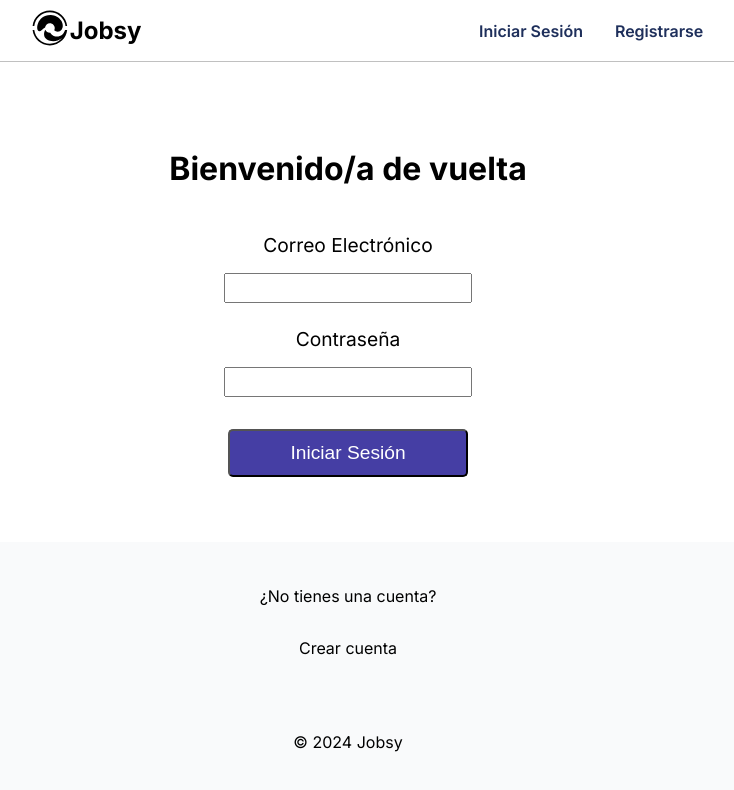
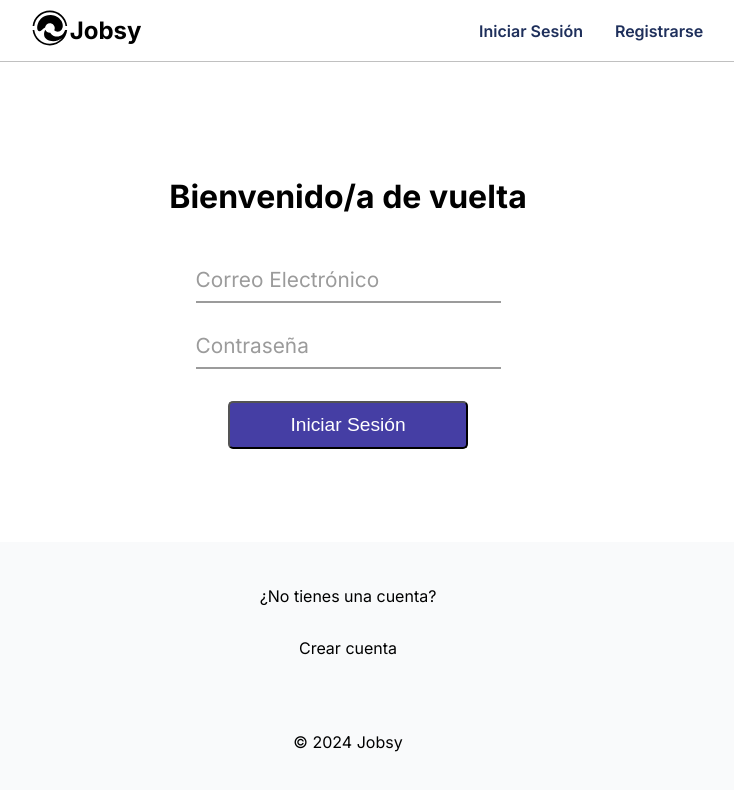
Before and after one commit to Kascencio/jobsy-main, a Next.js app: page /login in a window 1280 px wide. Shown: the top 790 px of the page, without its empty margins (292-1026 px from the left). Built offline with nearby package versions, Linux system fonts and the light colour scheme; no server answers; a web font is replaced by a local one.

Commit message:
"Refactored Button, Header, and Input components; updated styles in components.module.css and login.module.css"

```diff
--- a/src/app/components/Button.tsx
+++ b/src/app/components/Button.tsx
@@ -10,7 +10,7 @@ interface ButtonProps {
   export default function Button({ label, onClick, type = 'button', className  }: ButtonProps) {
     return (
       <button
-        className={`bg-blue-600 text-white px-4 py-2 rounded hover:bg-blue-700 transition-colors ${className}`}
+        className={` ${className}`}
         onClick={onClick}
         type={type}
       >
--- a/src/app/components/Header.tsx
+++ b/src/app/components/Header.tsx
@@ -49,7 +49,7 @@ export default function Header() {
             <Link href="/perfil">
               <span className="mr-4">Perfil</span>
             </Link>
-            <button onClick={() => signOut()} className={Style.button_active}>
+            <button style={{width: '18vh'}} onClick={() => signOut()} className={Style.button_active}>
               Cerrar Sesión
             </button>
           </>
--- a/src/app/components/Input.tsx
+++ b/src/app/components/Input.tsx
@@ -4,24 +4,25 @@ interface InputProps {
     label: string;
     type: string;
     name: string;
+    holder: string;
     value?: string;
-    classname?: string;
     onChange?: (e: React.ChangeEvent<HTMLInputElement>) => void;
     required?: boolean;
   }
 
-  export default function Input({ label, type, name, value, onChange, required = false, classname }: InputProps) {
+  export default function Input({ label, type, name, value, onChange, required = false, holder}: InputProps) {
     return (
       <div className={Style.container_inputs}>
-        <label className={Style.label}>{label}</label>
         <input
-          className={classname}
+          className={Style.inputs}
           type={type}
           name={name}
           value={value}
           onChange={onChange}
           required={required}
+          placeholder={holder}
         />
+        <label className={Style.label}>{label}</label>
       </div>
     );
   }
--- a/src/app/components/componets.module.css
+++ b/src/app/components/componets.module.css
@@ -21,6 +21,14 @@
 
 .header nav{
     font-size: 1rem;
+    display: flex;
+    align-items: center;
+    justify-content: center;
+    flex-direction: row;
+}
+
+.header ul{
+    list-style-type: none;
 }
 
 .header span{
@@ -49,33 +57,77 @@
     align-items: center;
 }
 
-.container_inputs{
-    width: 100%;
-    height: auto;
+.forms{
     display: flex;
     justify-content: center;
     align-items: center;
-    flex-direction: column;
-    font-family: "Inter", sans-serif;
-    font-optical-sizing: auto;
-    font-style: normal;
+    width: 30vh;
+    height: 30vh;
 }
 
-.label{
-    font-size: 1.1rem;
-    margin-bottom: 2vh;
-    margin-top: 3vh;
+.container_inputs{
+  position: relative;
+  padding: 15px 0 0;
+  margin-top: 10px;
+  width: 100%;
 }
 
-.input{
-    width: 20vh;
-    background-color: #ffffff;
-    border-radius: 2px;
-    height: 3vh;
+.inputs {
+  font-family: inherit;
+  width: 100%;
+  border: 0;
+  border-bottom: 2px solid #9b9b9b;
+  outline: 0;
+  font-size: 1.3rem;
+  color: black;
+  padding: 7px 0;
+  background: transparent;
+  transition: border-color 0.2s;
+
+  &::placeholder {
+    color: transparent;
+  }
+
+  &:placeholder-shown ~ .label {
+    font-size: 1.3rem;
+    cursor: text;
+    top: 20px;
+  }
 }
 
+.label {
+  position: absolute;
+  top: 0;
+  display: block;
+  transition: 0.2s;
+  font-size: 1rem;
+  color: #9b9b9b;
+}
+
+.inputs:focus {
+  ~ .label {
+    position: absolute;
+    top: 0;
+    display: block;
+    transition: 0.2s;
+    font-size: 1rem;
+    color: #11998e;
+    font-weight:700;
+  }
+  padding-bottom: 6px;
+  font-weight: 700;
+  border-width: 3px;
+  border-image: linear-gradient(to right, #11998e,#38ef7d);
+  border-image-slice: 1;
+}
+/* reset input */
+.input{
+  &:required,&:invalid { box-shadow:none; }
+}
+
+
 .button{
-    width: 18vh;
+    width: 30vh;
     height: 5vh;
     margin-top: 3vh;
     font-size: 1rem;
@@ -257,16 +309,8 @@
         height: 10vh;
     }
 
-    .container_inputs{
-        font-size: 1.2rem;
-    }
+    .form{
 
-    .label{
-        font-size: 1.2rem;
-    }
-
-    .input{
-        width: 28vh;
     }
 
     .button{
--- a/src/app/login/login.module.css
+++ b/src/app/login/login.module.css
@@ -2,7 +2,7 @@
 @import url('https://fonts.googleapis.com/css2?family=Inter:ital,opsz,wght@0,14..32,100..900;1,14..32,100..900&display=swap');
 
 .container_login{
-    width: 46vh;
+    width: 100%;
     height: 50vh;
     display: flex;
     justify-content: center;
--- a/src/app/login/page.tsx
+++ b/src/app/login/page.tsx
@@ -43,9 +43,9 @@ export default function Login() {
     <>
       <div className={Style.container_login}>
       <h1 className={Style.title}>Bienvenido/a de vuelta</h1>
-      <form onSubmit={handleSubmit}>
-        <Input  classname={Style.input} label="Correo Electrónico" type="email" name="email" onChange={handleChange} required />
-        <Input  classname={Style.input} label="Contraseña" type="password" name="password" onChange={handleChange} required />
+      <form style={{display: 'flex' , justifyContent:'center' , alignItems:'center', flexDirection:'column'}} onSubmit={handleSubmit}>
+        <Input  label="Correo Electrónico" type="email" name="email" holder="Name" onChange={handleChange} required />
+        <Input  label="Contraseña" type="password" name="password" holder="Passowrd" onChange={handleChange} required />
         <Button label="Iniciar Sesión" type="submit" className={Style.Button} />
       </form>
       </div>
```
